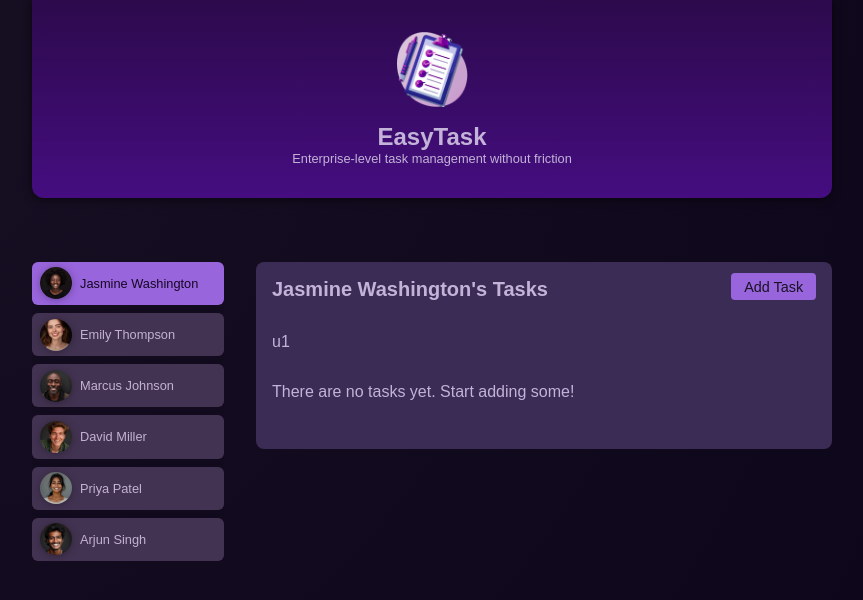
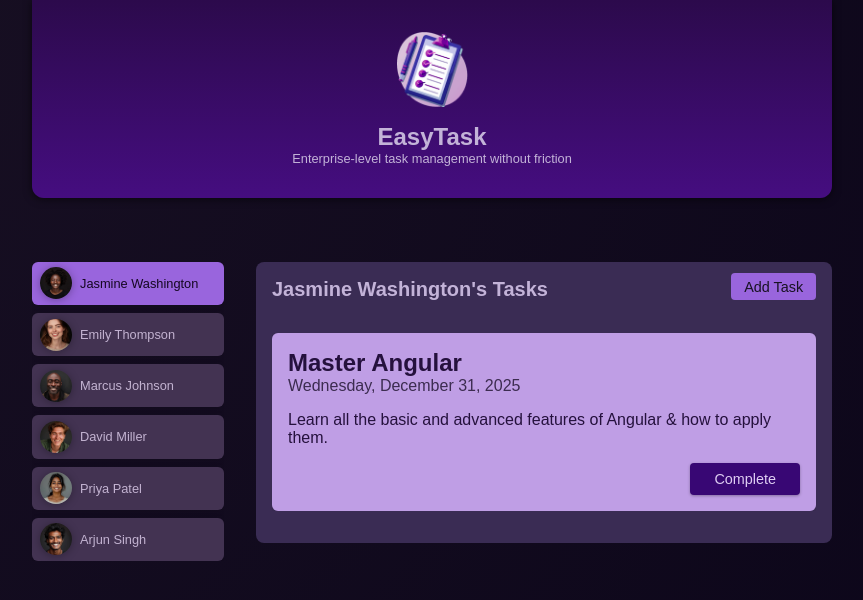
Before and after one commit to RajShukla2308/01-starting-project-module-14, an Angular app: page /users/u1/tasks in a window 1280 px wide. Shown: the top 600 px of the page, without its empty margins (208-1071 px from the left). Built offline with nearby package versions, Linux system fonts and the light colour scheme.

Commit message:
L280 accessing data in child routes

```diff
--- a/src/app/tasks/tasks.component.html
+++ b/src/app/tasks/tasks.component.html
@@ -1,6 +1,5 @@
 <ul>
-  {{userId()}}
-  @for (task of userTasks; track task.id) {
+  @for (task of userTasks(); track task.id) {
     <li>
       <app-task [task]="task" />
     </li>
--- a/src/app/tasks/tasks.component.ts
+++ b/src/app/tasks/tasks.component.ts
@@ -1,7 +1,8 @@
-import { Component, input } from '@angular/core';
+import { Component, computed, inject, input } from '@angular/core';
 
 import { TaskComponent } from './task/task.component';
 import { Task } from './task/task.model';
+import { TasksService } from './tasks.service';
 
 @Component({
   selector: 'app-tasks',
@@ -12,5 +13,9 @@
 })
 export class TasksComponent {
   userId = input.required<string>();
-  userTasks: Task[] = [];
+
+  private tasksService = inject(TasksService);
+  userTasks = computed(()=>
+    this.tasksService.allTasks().filter(task=>task.userId == this.userId())
+  );
 }
```
